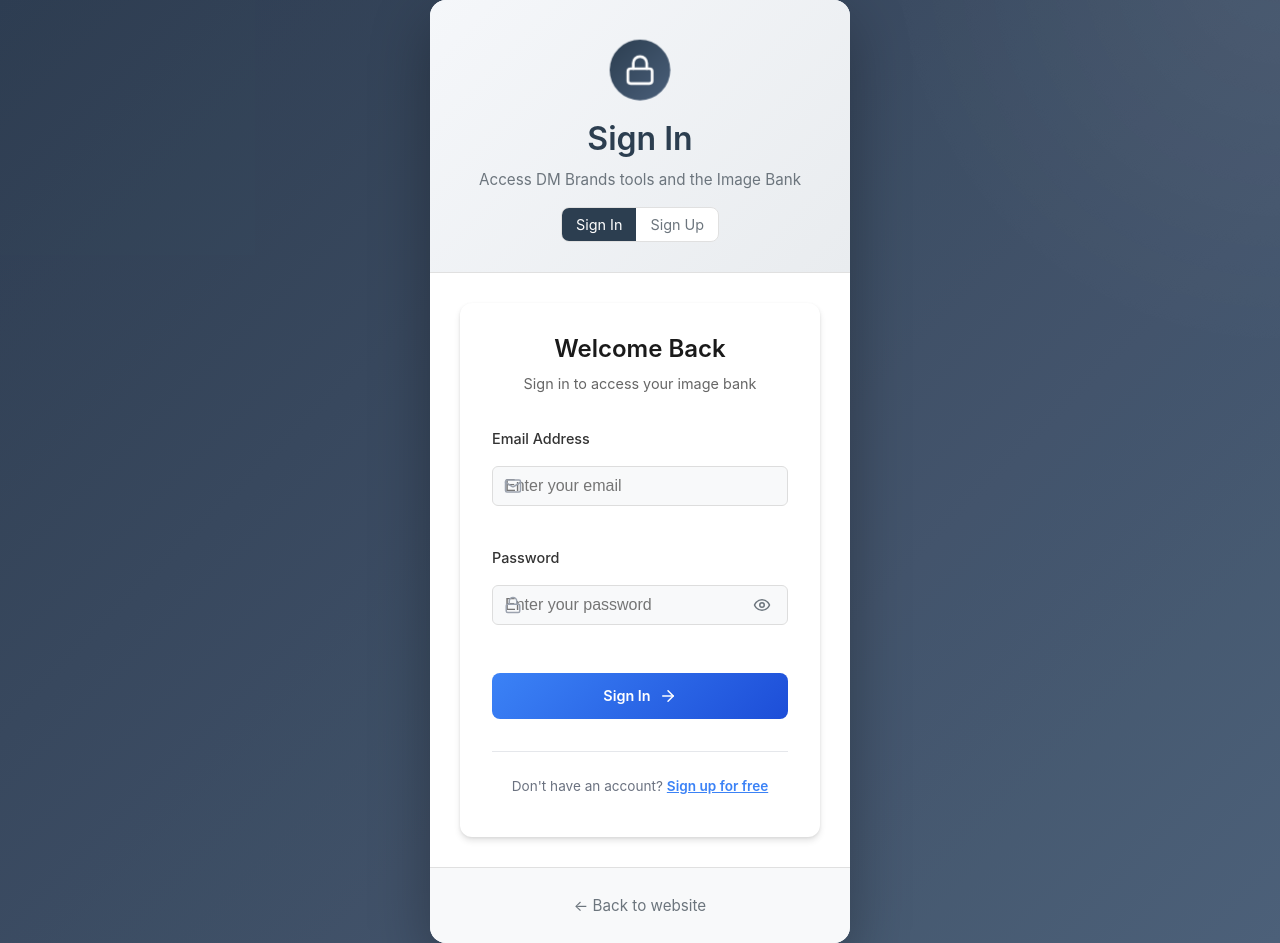
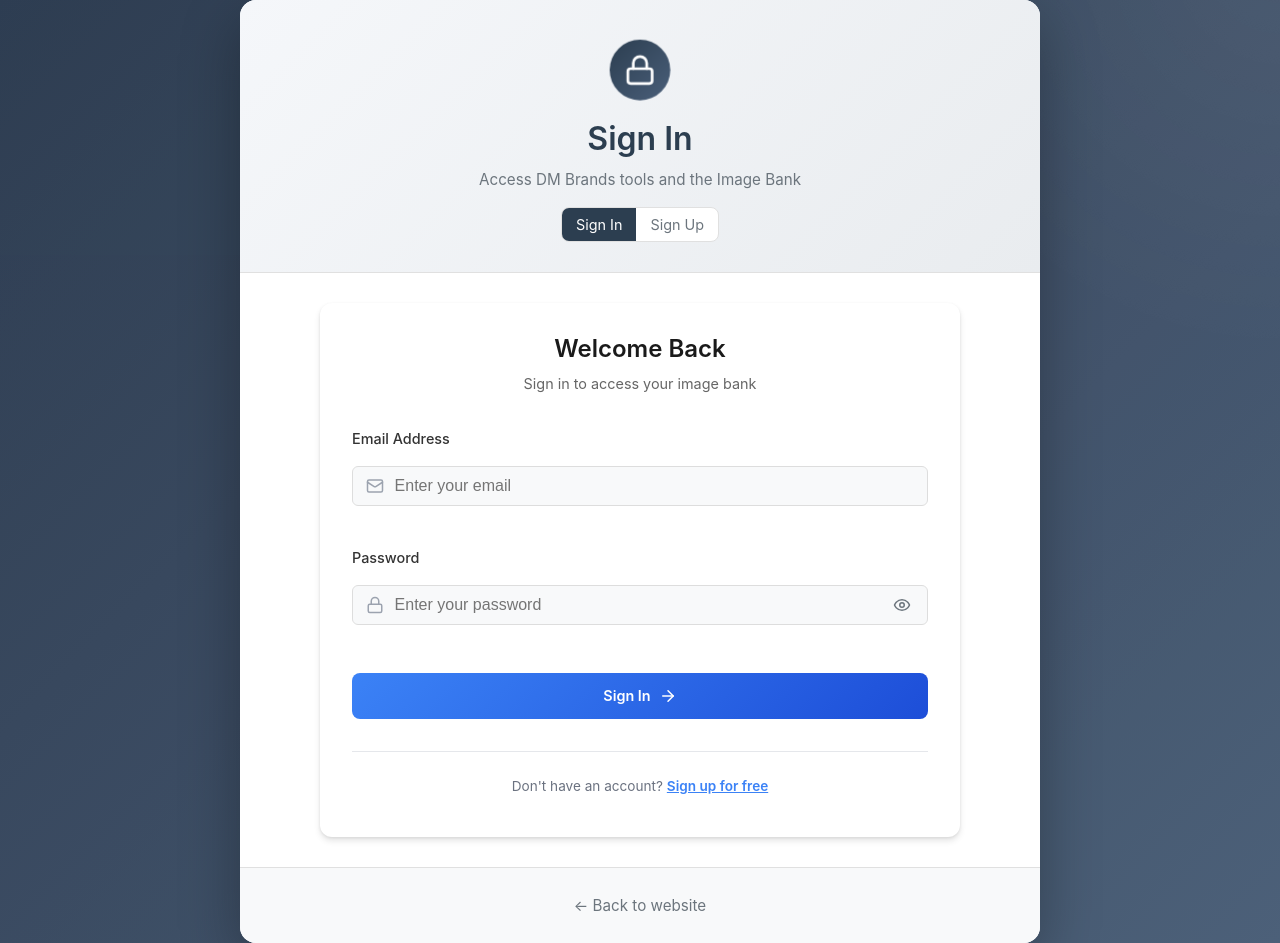
Before and after one commit to ablair264/dm-brands, a React (Create React App) app: page /login in a window 1280 px wide. Built offline with nearby package versions, Linux system fonts and the light colour scheme; no server answers.

Commit message:
Add files via upload

```diff
--- a/src/pages/LoginPage.css
+++ b/src/pages/LoginPage.css
@@ -35,7 +35,7 @@
   position: relative;
   z-index: 10;
   width: 100%;
-  max-width: 420px;
+  max-width: 800px;
   margin: 0 20px;
 }
 
@@ -255,6 +255,18 @@
   color: #5d4037;
 }
 
+/* Widen embedded Auth forms and fix input icon padding */
+.login-box .auth-form {
+  max-width: 640px;
+  margin: 0 auto;
+}
+.login-box .auth-form .input-with-icon input {
+  padding-left: 2.6rem;
+}
+.login-box .auth-form .input-icon {
+  left: 0.9rem;
+}
+
 /* Animations */
 @keyframes slideUp {
   from {
```
